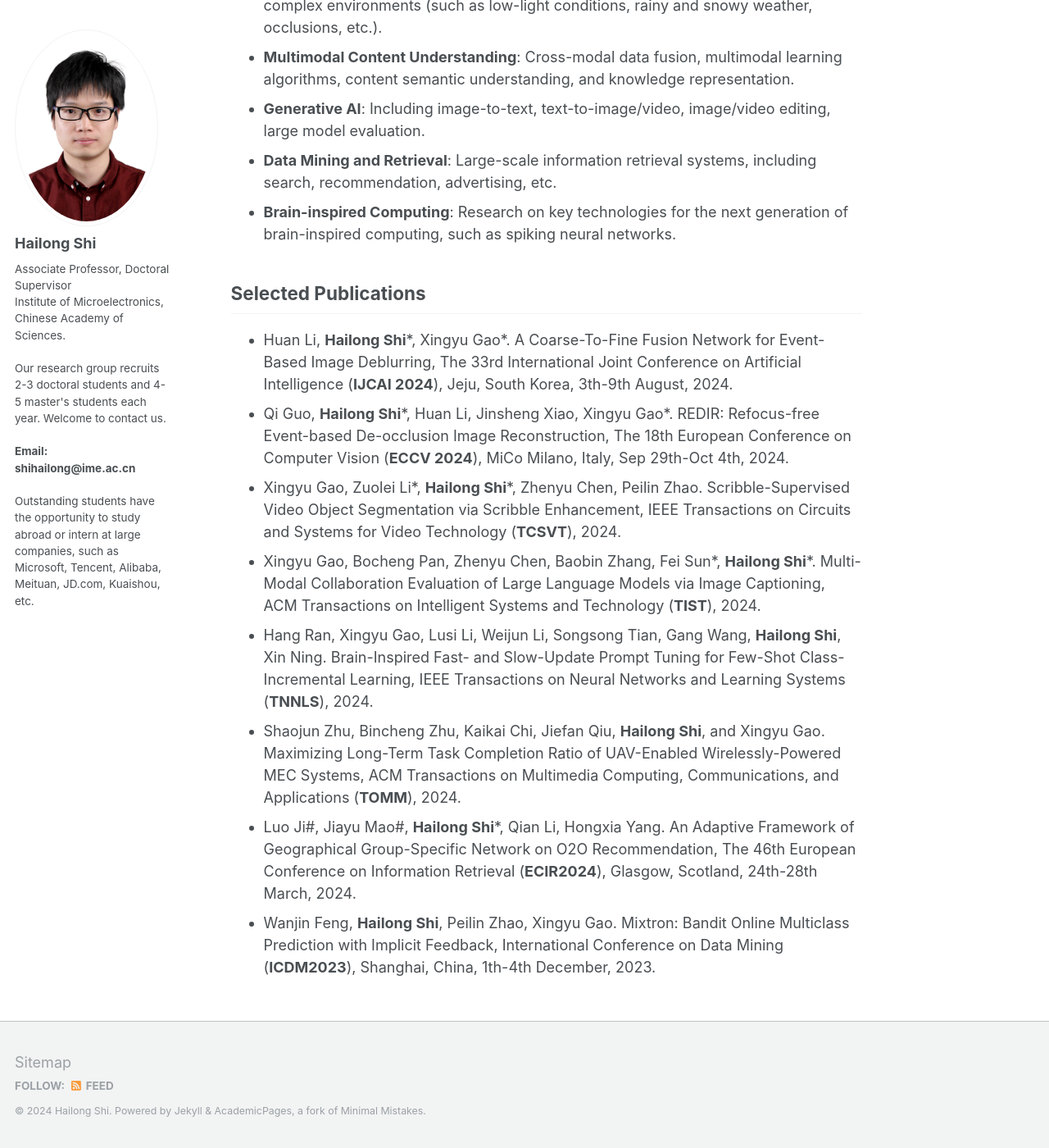
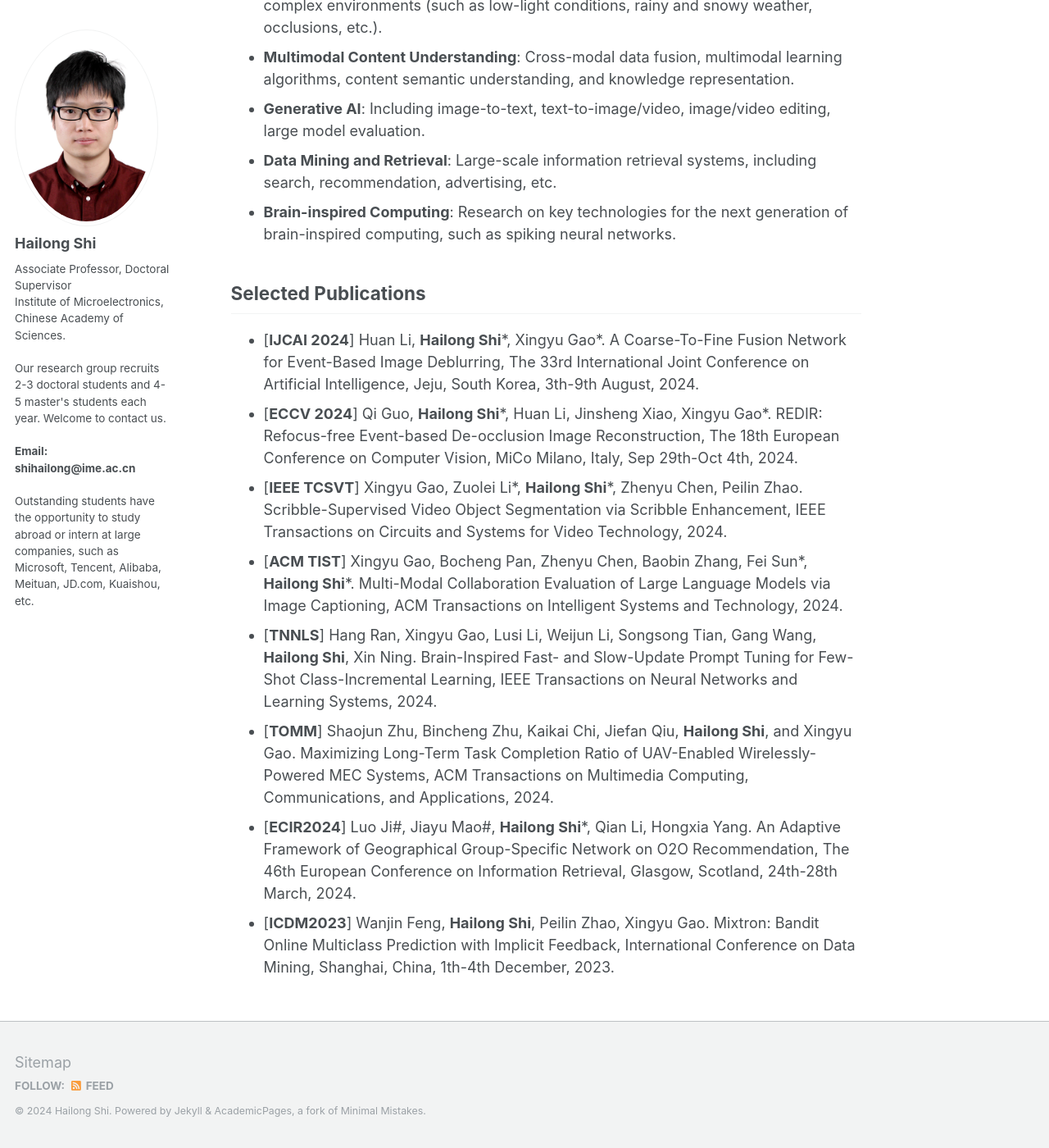
Before and after one commit to shihailong2023/shihailong2023.github.io, a Jekyll site: the page built from _pages/about.md, in a window 1280 px wide and 1400 px high, scrolled down 1354 px. Shown: the whole window at 82% size. Built offline with Jekyll 4.4.1, drawn with Linux system fonts in a browser that asks for light colours.

Commit message:
Update about.md

```diff
--- a/_pages/about.md
+++ b/_pages/about.md
@@ -34,12 +34,12 @@ This is Hailong Shi’s personal homepage.
 
 
 ## Selected Publications
-* Huan Li, **Hailong Shi**\*, Xingyu Gao\*. A Coarse-To-Fine Fusion Network for Event-Based Image Deblurring, The 33rd International Joint Conference on Artificial Intelligence (**IJCAI 2024**), Jeju, South Korea, 3th-9th August, 2024.
-* Qi Guo, **Hailong Shi**\*, Huan Li, Jinsheng Xiao, Xingyu Gao\*. REDIR: Refocus-free Event-based De-occlusion Image Reconstruction, The 18th European Conference on Computer Vision (**ECCV 2024**), MiCo Milano, Italy, Sep 29th-Oct 4th, 2024.
-* Xingyu Gao, Zuolei Li\*, **Hailong Shi**\*, Zhenyu Chen, Peilin Zhao. Scribble-Supervised Video Object Segmentation via Scribble Enhancement, IEEE Transactions on Circuits and Systems for Video Technology (**TCSVT**), 2024.
-* Xingyu Gao, Bocheng Pan, Zhenyu Chen, Baobin Zhang, Fei Sun\*, **Hailong Shi**\*. Multi-Modal Collaboration Evaluation of Large Language Models via Image Captioning, ACM Transactions on Intelligent Systems and Technology (**TIST**), 2024.
-* Hang Ran, Xingyu Gao, Lusi Li, Weijun Li, Songsong Tian, Gang Wang, **Hailong Shi**, Xin Ning. Brain-Inspired Fast- and Slow-Update Prompt Tuning for Few-Shot Class-Incremental Learning, IEEE Transactions on Neural Networks and Learning Systems (**TNNLS**), 2024.
-* Shaojun Zhu, Bincheng Zhu, Kaikai Chi, Jiefan Qiu, **Hailong Shi**, and Xingyu Gao. Maximizing Long-Term Task Completion Ratio of
-UAV-Enabled Wirelessly-Powered MEC Systems, ACM Transactions on Multimedia Computing, Communications, and Applications (**TOMM**), 2024.
-* Luo Ji#, Jiayu Mao#, **Hailong Shi**\*, Qian Li, Hongxia Yang. An Adaptive Framework of Geographical Group-Specific Network on O2O Recommendation, The 46th European Conference on Information Retrieval (**ECIR2024**), Glasgow, Scotland, 24th-28th March, 2024.
-* Wanjin Feng, **Hailong Shi**, Peilin Zhao, Xingyu Gao. Mixtron: Bandit Online Multiclass Prediction with Implicit Feedback, International Conference on Data Mining (**ICDM2023**), Shanghai, China, 1th-4th December, 2023.
+* \[**IJCAI 2024**\] Huan Li, **Hailong Shi**\*, Xingyu Gao\*. A Coarse-To-Fine Fusion Network for Event-Based Image Deblurring, The 33rd International Joint Conference on Artificial Intelligence, Jeju, South Korea, 3th-9th August, 2024.
+* \[**ECCV 2024**\] Qi Guo, **Hailong Shi**\*, Huan Li, Jinsheng Xiao, Xingyu Gao\*. REDIR: Refocus-free Event-based De-occlusion Image Reconstruction, The 18th European Conference on Computer Vision, MiCo Milano, Italy, Sep 29th-Oct 4th, 2024.
+* \[**IEEE TCSVT**\] Xingyu Gao, Zuolei Li\*, **Hailong Shi**\*, Zhenyu Chen, Peilin Zhao. Scribble-Supervised Video Object Segmentation via Scribble Enhancement, IEEE Transactions on Circuits and Systems for Video Technology, 2024.
+* \[**ACM TIST**\] Xingyu Gao, Bocheng Pan, Zhenyu Chen, Baobin Zhang, Fei Sun\*, **Hailong Shi**\*. Multi-Modal Collaboration Evaluation of Large Language Models via Image Captioning, ACM Transactions on Intelligent Systems and Technology, 2024.
+* \[**TNNLS**\] Hang Ran, Xingyu Gao, Lusi Li, Weijun Li, Songsong Tian, Gang Wang, **Hailong Shi**, Xin Ning. Brain-Inspired Fast- and Slow-Update Prompt Tuning for Few-Shot Class-Incremental Learning, IEEE Transactions on Neural Networks and Learning Systems, 2024.
+* \[**TOMM**\] Shaojun Zhu, Bincheng Zhu, Kaikai Chi, Jiefan Qiu, **Hailong Shi**, and Xingyu Gao. Maximizing Long-Term Task Completion Ratio of
+UAV-Enabled Wirelessly-Powered MEC Systems, ACM Transactions on Multimedia Computing, Communications, and Applications, 2024.
+* \[**ECIR2024**\] Luo Ji#, Jiayu Mao#, **Hailong Shi**\*, Qian Li, Hongxia Yang. An Adaptive Framework of Geographical Group-Specific Network on O2O Recommendation, The 46th European Conference on Information Retrieval, Glasgow, Scotland, 24th-28th March, 2024.
+* \[**ICDM2023**\] Wanjin Feng, **Hailong Shi**, Peilin Zhao, Xingyu Gao. Mixtron: Bandit Online Multiclass Prediction with Implicit Feedback, International Conference on Data Mining, Shanghai, China, 1th-4th December, 2023.
```
